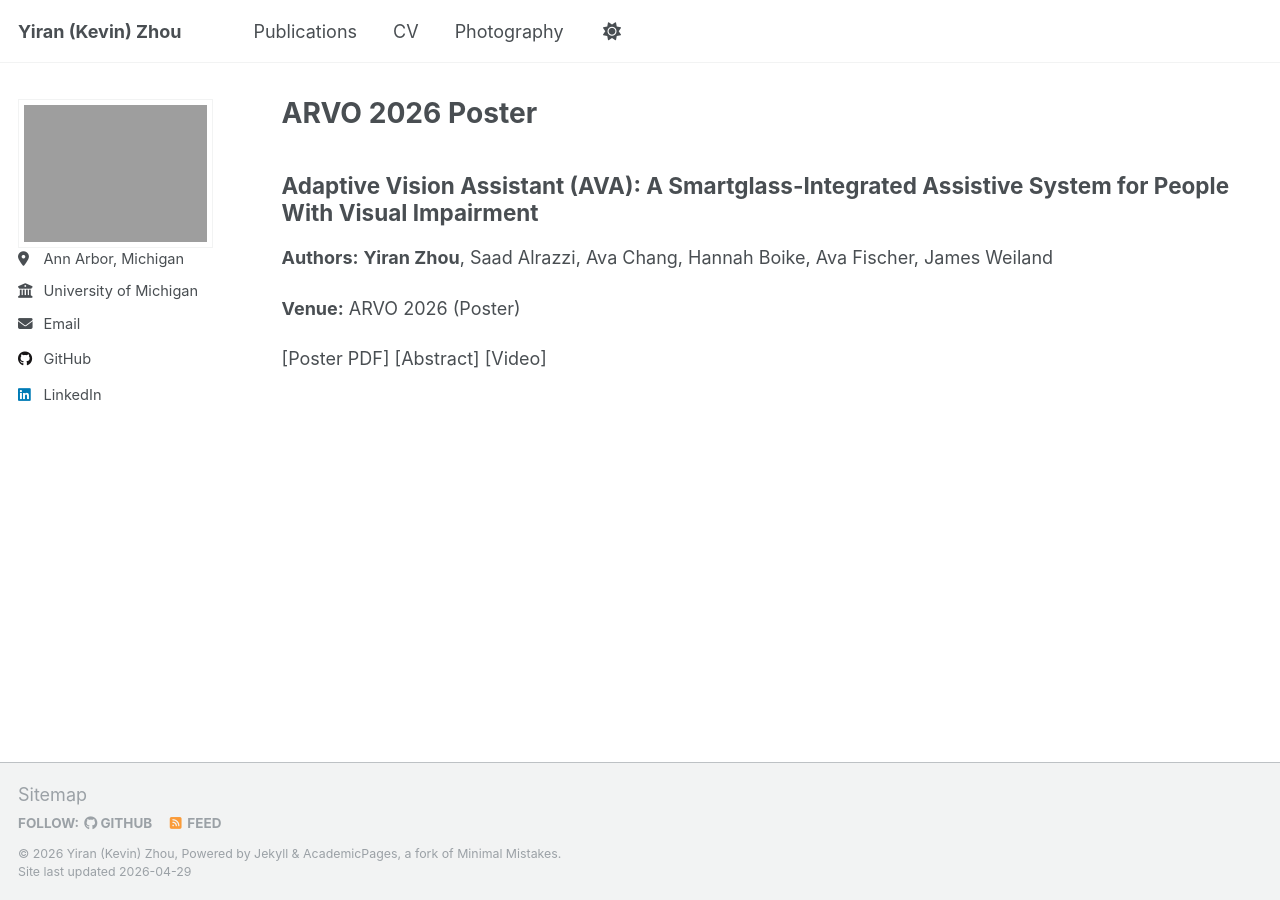
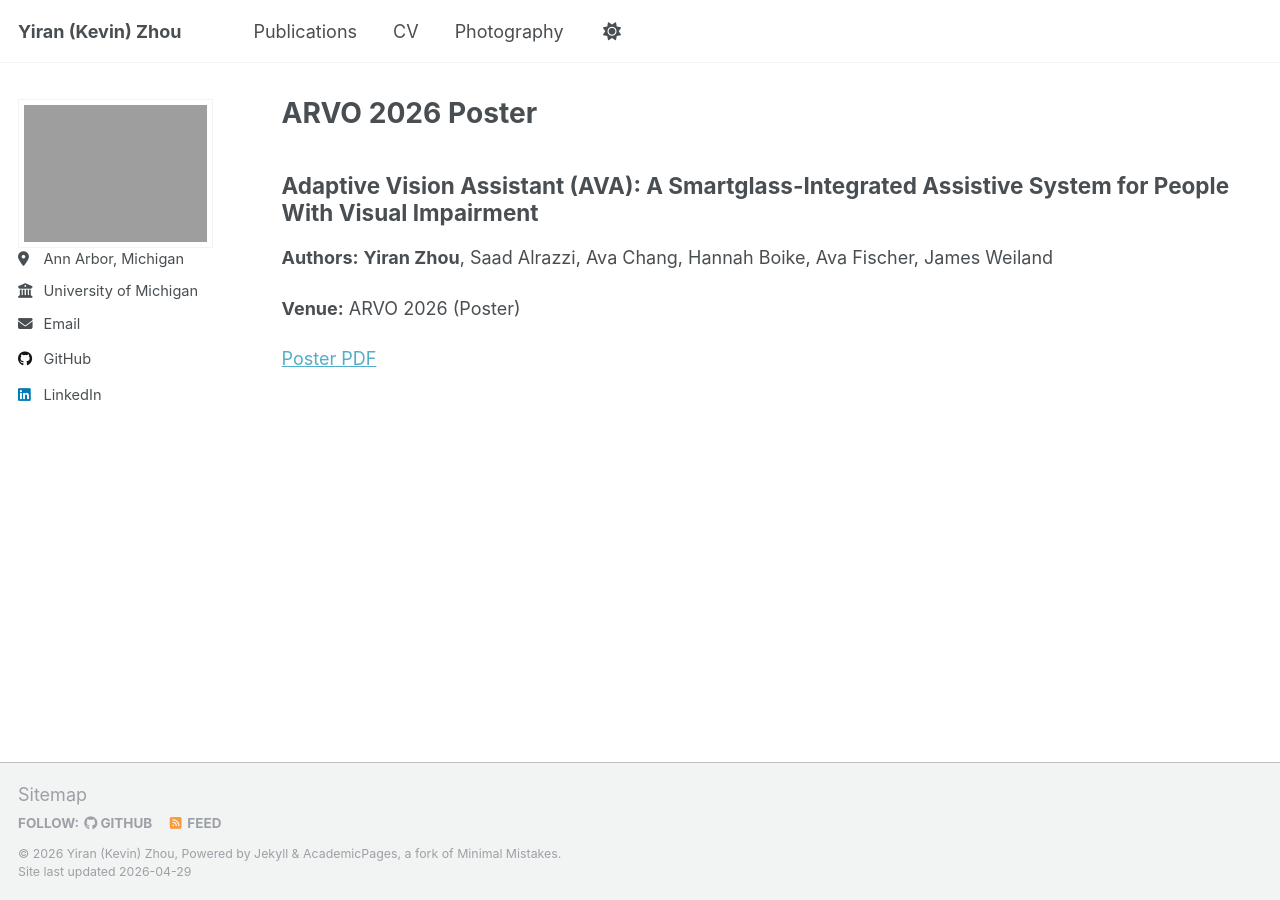
Before and after one commit to kevin-yiran-zhou/kevin-yiran-zhou.github.io, a Jekyll site: the page built from _pages/arvo-2026-1.md, in a window 1280 px wide. Built offline with Jekyll 4.4.1, drawn with Linux system fonts in a browser that asks for light colours; a script that is not in the unit is left out.

Commit message:
ARVO 2026 added

```diff
--- a/_pages/arvo-2026-1.md
+++ b/_pages/arvo-2026-1.md
@@ -11,4 +11,4 @@ author_profile: true
 
 **Venue:** ARVO 2026 (Poster)
 
-[Poster PDF] [Abstract] [Video]
+[Poster PDF]({{ '/files/ARVO-4478652.pdf' | relative_url }})
--- a/_pages/publications.html
+++ b/_pages/publications.html
@@ -17,14 +17,12 @@ author_profile: true
   <p style="margin-bottom: 0.35rem;"><strong><a href="{{ base_path }}/publications/arvo-2026-1/">Adaptive Vision Assistant (AVA): A Smartglass-Integrated Assistive System for People With Visual Impairment</a></strong></p>
   <p style="margin: 0.2rem 0;"><strong>Yiran Zhou</strong>, Saad Alrazzi, Ava Chang, Hannah Boike, Ava Fischer, James Weiland</p>
   <p style="margin: 0.2rem 0;">ARVO 2026 (Poster)</p>
-  <p style="margin-top: 0.35rem;">[Poster PDF] [Abstract] [Video]</p>
 </div>
 
 <div class="publication-entry" style="margin: 1.25rem 0;">
   <p style="margin-bottom: 0.35rem;"><strong><a href="{{ base_path }}/publications/arvo-2026-2/">Participant Evaluation of Headworn Camera vs. Smartphone Camera While Performing Guided Navigation Task</a></strong></p>
   <p style="margin: 0.2rem 0;">James Weiland, <strong>Yiran Zhou</strong>, Hannah Boike, Ava Fischer, Tanya Marrocco-Redmond, Saad Alrazzi, Ava Chang, Eli Lebowitz, Clayton Bone, Sherry Day</p>
   <p style="margin: 0.2rem 0;">ARVO 2026 (Poster)</p>
-  <p style="margin-top: 0.35rem;">[Poster PDF] [Abstract] [Video]</p>
 </div>
 
 <!-- New style rendering if publication categories are defined -->
```
Also changed, not shown: _pages/arvo-2026-2.md (+1 -1 lines), 2 other files.
